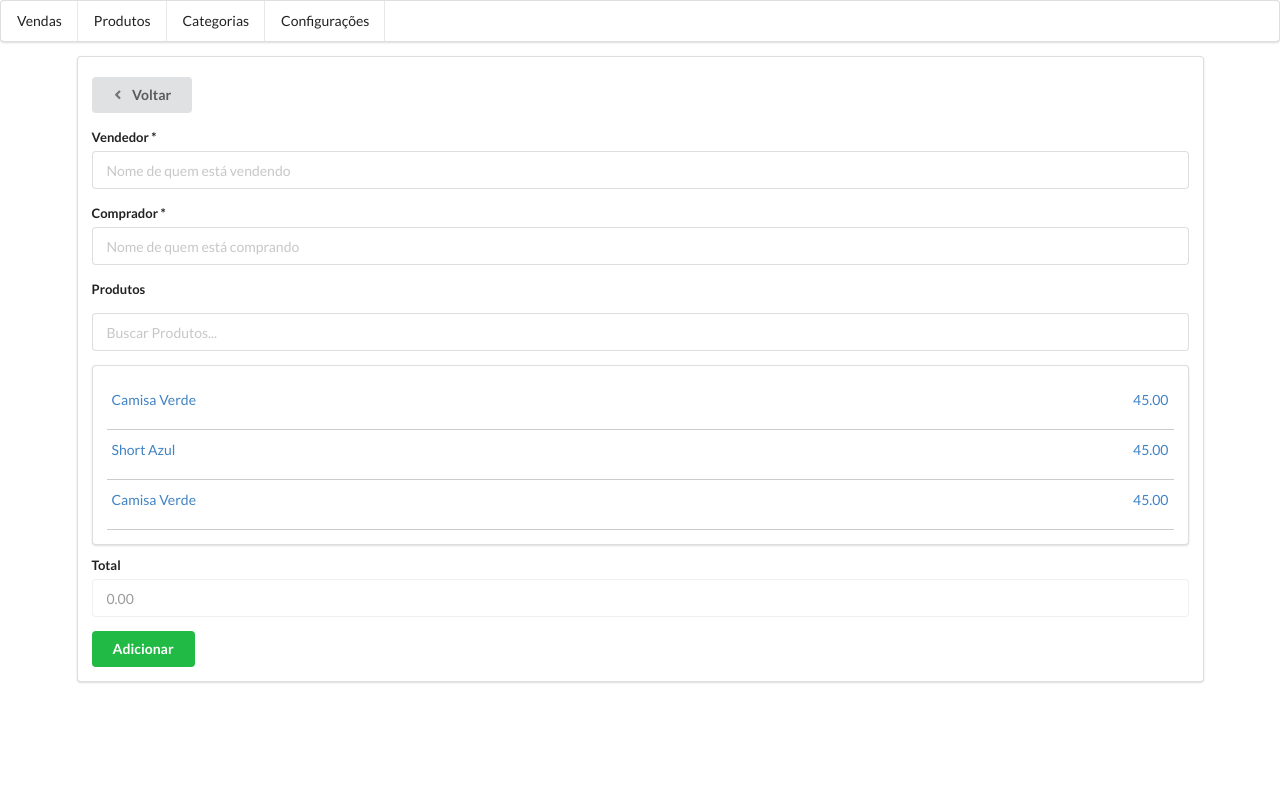
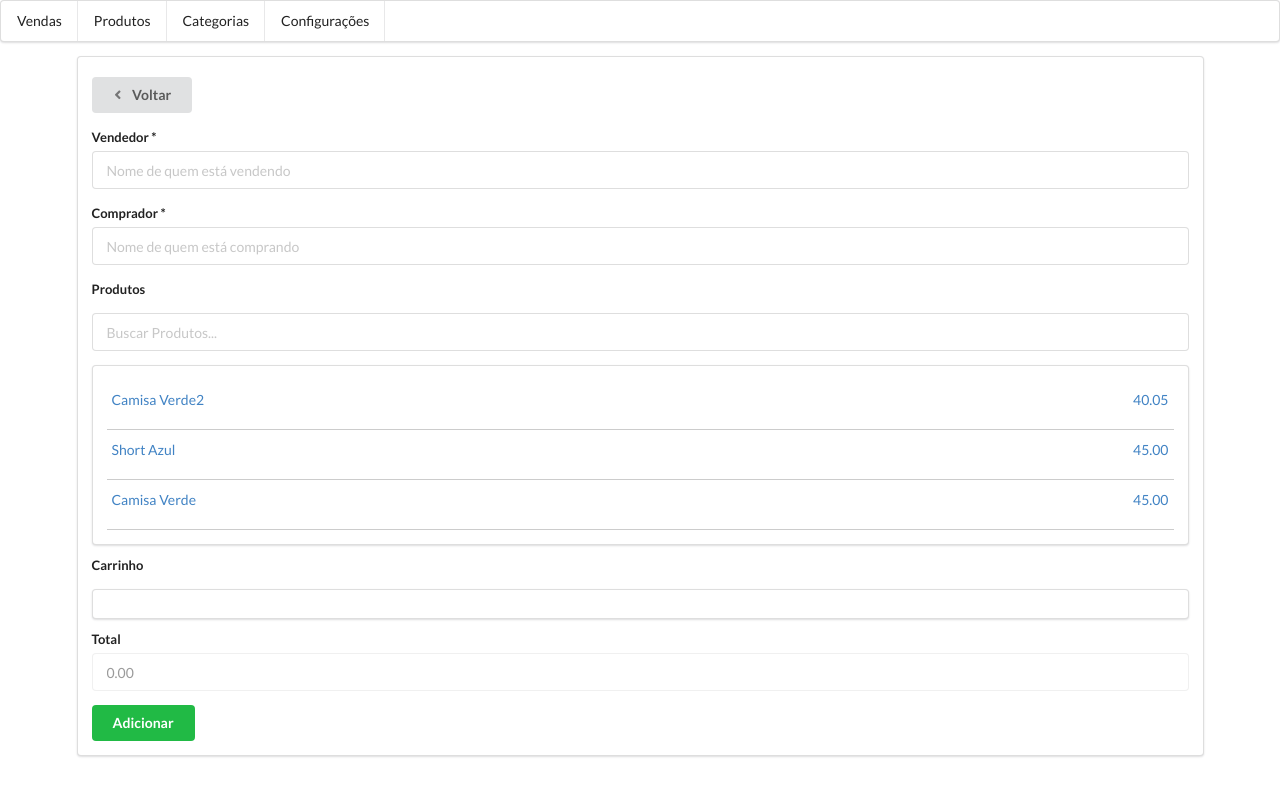
Before and after one commit to williamacedo/store-clothes, a React (Create React App) app: page /addSale in a window 1280 px wide. Shown: the top 796 px of the page. Built offline with nearby package versions, Linux system fonts and the light colour scheme; data requests are answered from the project's data file.

Commit message:
SelectProduct Component

```diff
--- a/src/components/Products/index.js
+++ b/src/components/Products/index.js
@@ -2,7 +2,7 @@ import React, { useState, useEffect } from 'react';
 import Grid from  '../Layouts/Grid';
 import Column from '../Layouts/Column';
 import ButtonIcon from '../Inputs/ButtonIcon';
-import ProductTable from '../Table/ProductTable';
+import ProductList from '../Table/ProductList';
 import { getProducts } from '../../functions/product';
 import './styles.css';
 
@@ -41,7 +41,7 @@ const Products = ({ history }) => {
                         click={addProduct}
                     />
                     <div className="table-product">
-                        <ProductTable data={data} history={history} refresh={listProduct} fields={fields} />
+                        <ProductList data={data} history={history} refresh={listProduct} fields={fields} />
                     </div>
                 </Column>
             </Grid>
--- a/src/components/Sales/FormSale.js
+++ b/src/components/Sales/FormSale.js
@@ -1,26 +1,16 @@
-import React, { useState, useEffect } from 'react';
+import React, { useState } from 'react';
 import Grid from  '../Layouts/Grid';
 import Column from '../Layouts/Column';
 import ButtonIcon from '../Inputs/ButtonIcon';
 import { sendSale } from '../../functions/sale';
-import { getProducts } from '../../functions/product';
 import {handleSell, handleBought, handleTotal } from '../../functions/sale';
-import { ProductContainer, Item } from './styles.js'
+import SelectProduct from './SelectProduct';
 
 const FormSale = ({ history }) => {
 
-    const [products, setProduct] = useState([]);
     const [whoSell , setWhoSell] = useState("");
     const [whoBought , setWhoBought] = useState("");
-    const [total , setTotal] = useState("0.00");
-
-    useEffect(() => {
-        getProducts(setProduct);
-    }, []);
-
-    const addProduct = (e, obj) => {
-        e.preventDefault();
-    }
+    const [total , setTotal] = useState("0.00")
 
     const backProduct = () => {
         history.push('/products');
@@ -48,25 +38,7 @@ const FormSale = ({ history }) => {
                             <label>Comprador *</label>
                             <input type="text" name="sale-bought" onChange={e => handleBought(e, setWhoBought)} value={whoBought} placeholder="Nome de quem está comprando" />
                         </div>
-                        {products.length !== 0 &&
-                        <ProductContainer>
-                            <div className="field">
-                                <label>Produtos</label>
-                            </div>
-                            <div className="ui input" style={{width: '100%'}}>
-                                <input type="text" placeholder="Buscar Produtos..." />
-                            </div>
-                                <div className="ui segment" style={{marginBottom: 10}}>
-                                    {products.map(product => (
-                                        <Item onClick={(e) => addProduct(e, product)} key={product.id}>
-                                            <p>{product.title}</p>
-                                            <p>{product.price}</p>
-                                        </Item>
-                                    ))}
-                                </div>
-
-                        </ProductContainer>
-                        }
+                            <SelectProduct />
                         <div>
                         </div>
                         <div className="field">
--- /dev/null
+++ b/src/components/Sales/SelectProduct.js
@@ -0,0 +1,56 @@
+import React, { useEffect, useState } from 'react';
+import { ProductContainer, Item } from './styles.js';
+import { getProducts } from '../../functions/product';
+
+const SelectProduct = () => {
+    const [products, setProduct] = useState([]);
+    const [items, setItems] = useState([]);
+
+    useEffect(() => {
+        getProducts(setProduct);
+    }, []);
+
+    const addProduct = (e, obj) => {
+        let cart = [];
+        cart.push(obj);
+        let select = items.concat(cart);
+        setItems(select);
+    };
+
+    const removeProduct = (index) => {
+        let newCart = items.slice(0, index);
+        setItems(newCart);
+    }
+
+    return (
+        <ProductContainer>
+            <div className="field">
+                <label>Produtos</label>
+            </div>
+            <div className="ui input" style={{width: '100%'}}>
+                <input type="text" placeholder="Buscar Produtos..." />
+            </div>
+            <div className="ui segment" style={{marginBottom: 10}}>
+                {products.map(product => (
+                    <Item onClick={(e) => addProduct(e, product)} key={product.id}>
+                        <p>{product.title}</p>
+                        <p>{product.price}</p>
+                    </Item>
+                ))}
+            </div>
+            <div className="field">
+                <label>Carrinho</label>
+            </div>
+            <div className="ui segment" style={{marginBottom: 10}}>
+                {items && items.map((item, index) => (
+                    <Item onClick={() => removeProduct(index)} key={item.id}>
+                        <p>{item.title}</p>
+                        <p>{item.price}</p>
+                    </Item>
+                ))}
+            </div>
+        </ProductContainer>
+    );
+}
+
+export default SelectProduct;
--- a/src/components/Sales/index.js
+++ b/src/components/Sales/index.js
@@ -1,7 +1,7 @@
 import React, { useState, useEffect } from 'react';
 import styled from 'styled-components';
 import { getSales } from '../../functions/sale';
-import SaleTable from '../Table/SaleTable';
+import SaleList from '../Table/SaleList';
 import ButtonIcon from '../Inputs/ButtonIcon';
 
 const Sales = ({ history }) => {
@@ -42,7 +42,7 @@ const Sales = ({ history }) => {
                         click={addSale}
                     />
                 </Header>
-                <SaleTable data={sales} fields={fields} />
+                <SaleList data={sales} fields={fields} />
             </div>
         </div>
     )
--- a/src/components/Table/ProductTable.js
+++ b/src/components/Table/ProductList.js
@@ -3,8 +3,7 @@ import { Link } from 'react-router-dom';
 import SweetAlert from 'sweetalert-react';
 import { deleteProduct } from '../../functions/product';
 
-const ProductTable = ({ fields, data, history, refresh }) => {
-    console.log(history)
+const ProductList = ({ fields, data, history, refresh }) => {
     const [alert, setAlert] = useState(false);
     const [productId, selectProduct] = useState("");
 
@@ -81,4 +80,4 @@ const ProductTable = ({ fields, data, history, refresh }) => {
     );
 }
 
-export default ProductTable;
+export default ProductList;
--- a/src/components/Table/SaleTable.js
+++ b/src/components/Table/SaleList.js
@@ -1,7 +1,7 @@
 import React from 'react';
 import { Link } from 'react-router-dom';
 
-const SaleTable = ({ data, fields }) => {
+const SaleList = ({ data, fields }) => {
     const verifySale = () => {
         if(data.length === 0) {
             return (
@@ -55,4 +55,4 @@ const SaleTable = ({ data, fields }) => {
     );
 }
 
-export default SaleTable;
+export default SaleList;
--- a/src/functions/product.js
+++ b/src/functions/product.js
@@ -85,3 +85,30 @@ export const deleteProduct = (id, callback, history) => {
         }
     })
 }
+
+export const handleSingleName = (e, setName) => {
+    setName(e.target.value);
+}
+
+export const handleSingleDescription = (e, setDescription) => {
+    setDescription(e.target.value);
+}
+
+export const handleSingleCategory = (e, setChange) => {
+    setChange(e.target.value)
+}
+
+export const handleSinglePrice = (e, setPrice) => {
+    setPrice(e.target.value);
+}
+
+export const getProduct = (id, setName, setDescription, setChange, setPrice) => {
+    fetch(`http://localhost:8000/products/${id}`)
+    .then(response => response.json())
+    .then(product => {
+        setName(product.title);
+        setDescription(product.description);
+        setChange(product.category);
+        setPrice(product.price);
+    });
+}
--- a/src/loja.json
+++ b/src/loja.json
@@ -13,10 +13,10 @@
   ],
   "products": [
     {
-      "title": "Camisa Verde",
-      "description": "uma camisa",
-      "category": "Camisa",
-      "price": "45.00",
+      "title": "Camisa Verde2",
+      "description": "uma camisa2",
+      "category": "teste",
+      "price": "40.05",
       "id": 1
     },
     {
```
Also changed, not shown: src/components/Products/SingleProduct.js (+19 -37 lines), src/routes.js (indentation only).
